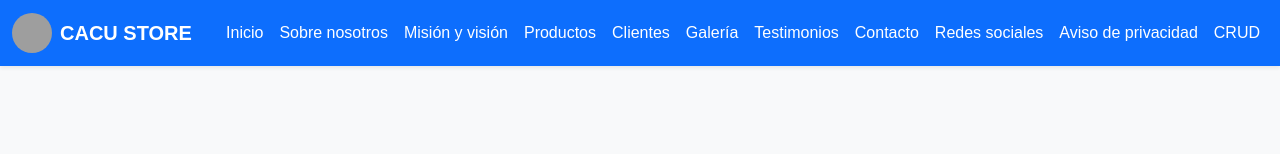
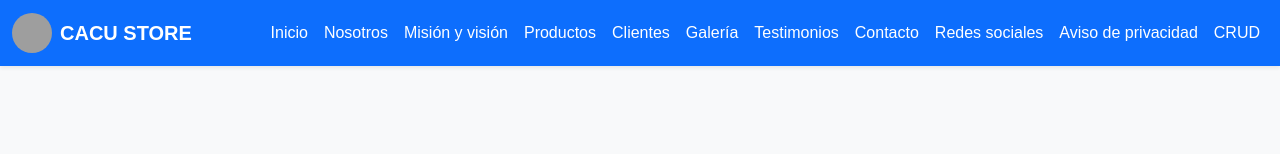
Before and after one commit to oscaro70/Concer0727, a React (Vite) app: page / in a window 1280 px wide. Shown: the top 154 px of the page. Built offline with nearby package versions, Linux system fonts and the light colour scheme; grey boxes are pictures that could not be loaded.

Commit message:
Change 'Sobre nosotros' to 'Nosotros' in Navbar

```diff
--- a/src/components/Navbar.jsx
+++ b/src/components/Navbar.jsx
@@ -30,7 +30,7 @@ export default function Navbar() {
         <div className="collapse navbar-collapse" id="navbarContent">
           <ul className="navbar-nav ms-auto mb-2 mb-lg-0">
             <li className="nav-item"><Link className="nav-link" to="/">Inicio</Link></li>
-            <li className="nav-item"><Link className="nav-link" to="/about">Sobre nosotros</Link></li>
+            <li className="nav-item"><Link className="nav-link" to="/about">Nosotros</Link></li>
             <li className="nav-item"><Link className="nav-link" to="/mision">Misión y visión</Link></li>
             <li className="nav-item"><Link className="nav-link" to="/productos">Productos</Link></li>
             <li className="nav-item"><Link className="nav-link" to="/clientes">Clientes</Link></li>
```
